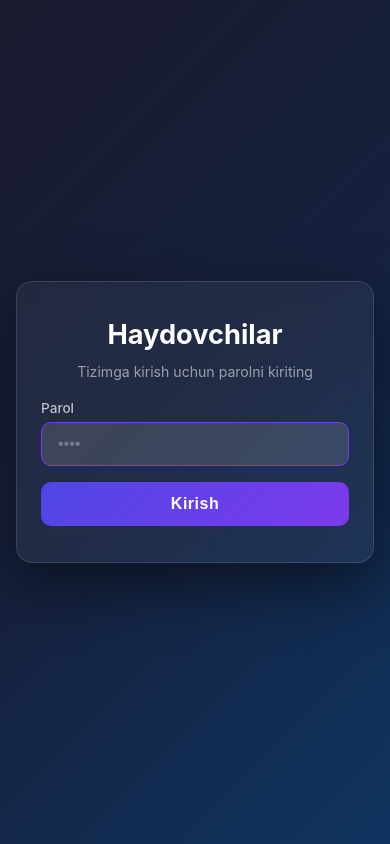
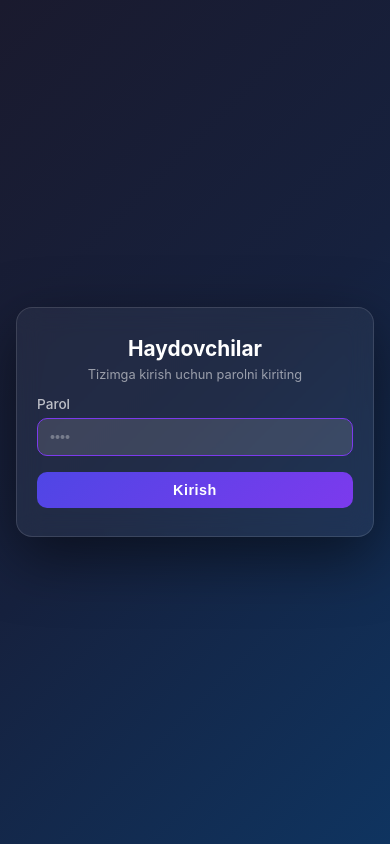
Before and after one commit to Sarvarbek3738/haydovchi_os_, a React (Vite) app: page / in a window 390 px wide. Built offline with nearby package versions, Linux system fonts and the light colour scheme.

Commit message:
yangilashSHh

```diff
--- a/src/App.css
+++ b/src/App.css
@@ -359,8 +359,27 @@ tbody tr:hover {
   }
 
   .login-box {
-    padding: 36px 24px;
+    padding: 28px 20px;
     margin: 16px;
     border-radius: 16px;
+    gap: 14px;
+  }
+
+  .login-box h2 {
+    font-size: 1.3rem;
+  }
+
+  .login-box .subtitle {
+    font-size: 0.8rem;
+  }
+
+  .login-field input {
+    padding: 10px 12px;
+    font-size: 0.9rem;
+  }
+
+  .login-btn {
+    padding: 10px;
+    font-size: 0.9rem;
   }
 }
```
